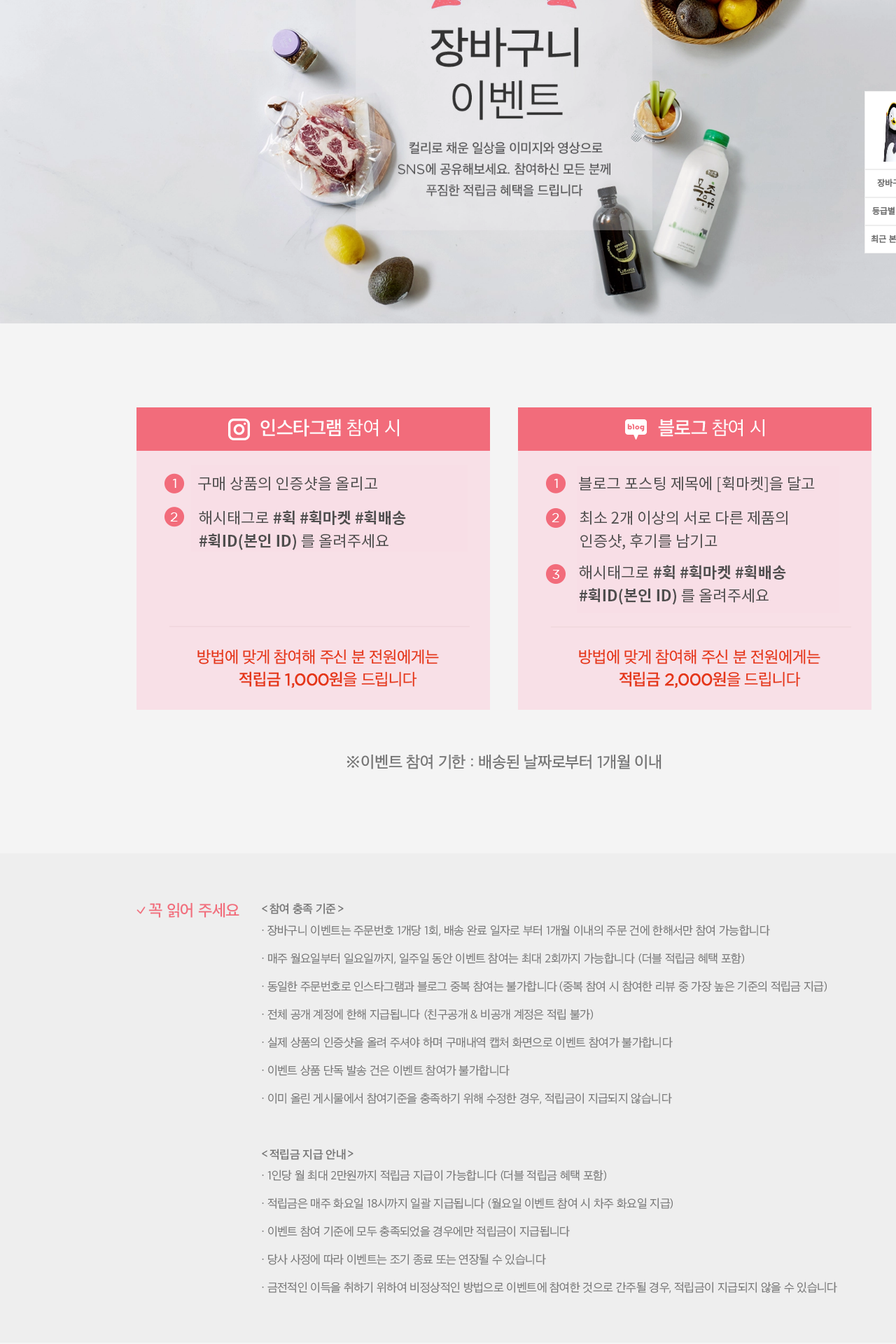
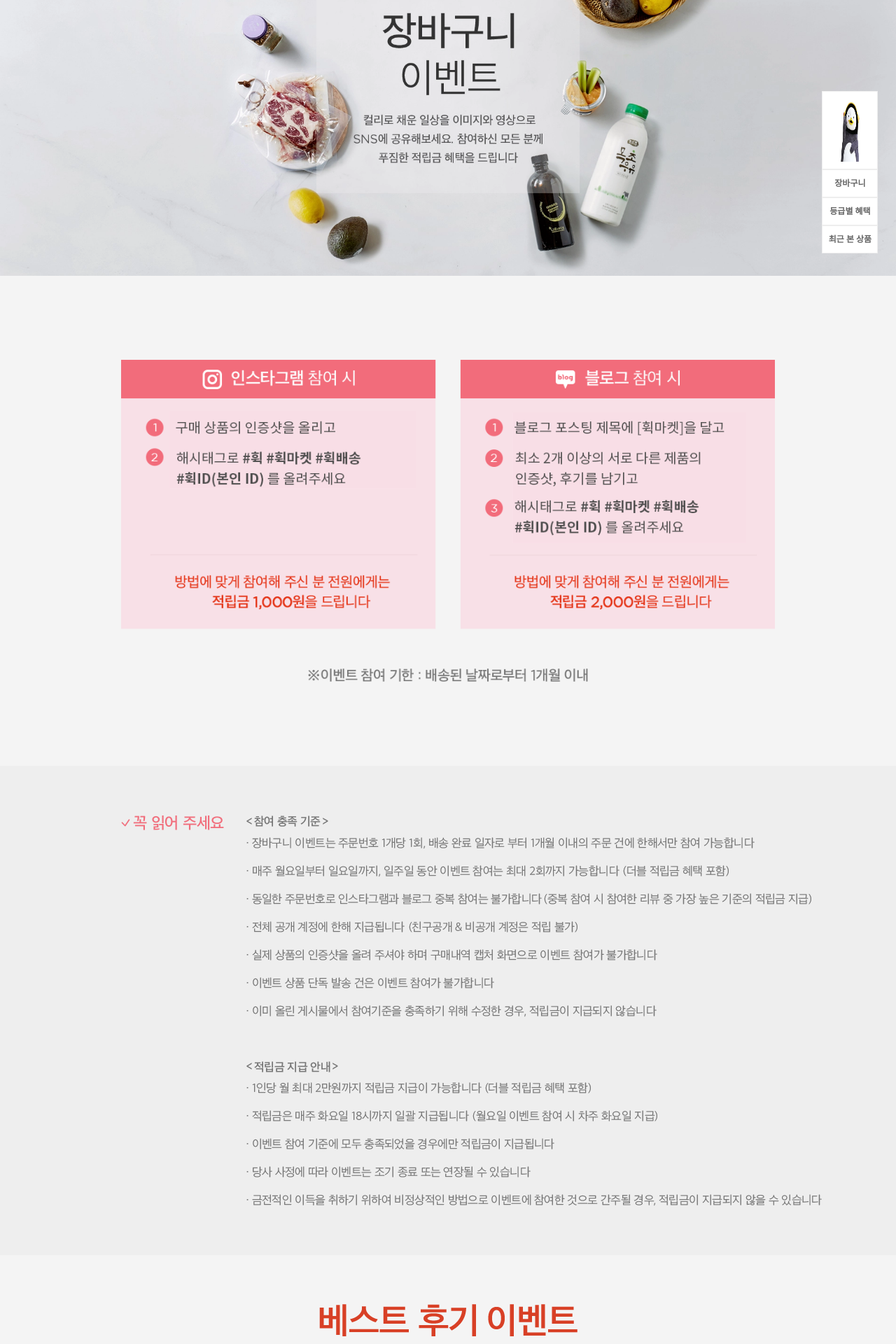
Before and after one commit to ha0git/HwigProject, a React (Create React App) app in the folder hwigproject-fe/: page /event in a window 1280 px wide. Shown: the part 340-2260 px from the top of the page at 70% size. Built offline with nearby package versions, Linux system fonts and the light colour scheme.

Commit message:
0402 font change

```diff
--- a/hwigproject-fe/src/GlobalStyles.js
+++ b/hwigproject-fe/src/GlobalStyles.js
@@ -7,7 +7,7 @@
 html, body, div, span, object, iframe,h1, h2, h3, h4, h5, h6, p, blockquote, pre, a, button, abbr, acronym, address, code,del,
 dfn, em, img, strong, sub, sup, dl, dt, dd, ol, ul, li, fieldset, form, label, legend,table, caption, tbody, tfoot, thead, tr, th,
 td ,hr {margin:0;padding:0;font-size:100%;box-sizing: border-box;}
-body {height:100%;min-height:100%;font-family:'Noto Sans Korean','Malgun Gothic','맑은고딕','돋움',dotum, sans-serif;font-size:16px;color:#737373;line-height:1.5}
+body {height:100%;min-height:100%;font-family:'Noto Sans Korean';font-size:16px;color:#737373;line-height:1.5}
 h1, h2, h3, h4, h5, h6 {font-weight:normal}
 ol, ul, li {list-style:none}
 table {width:100%; border-collapse:collapse;border-spacing:0}
@@ -19,7 +19,7 @@
 blockquote, q {quotes:none}
 caption, legend {overflow:hidden;visibility:hidden;position:absolute;width:0;height:0;padding:0;margin:0;font-size:0;text-indent:-100%;white-space:nowrap;z-index:-1}
 header, footer, section, article, aside, nav, hgroup, details, menu, figure, figcaption {display:block;box-sizing: border-box;}
-input, textarea, select, button {font-family:'Noto Sans Korean','Malgun Gothic','맑은고딕','돋움',dotum, sans-serif;font-size:16px;color:#919090;line-height:1.5;letter-spacing:0;vertical-align:middle; background:none; border:none;}
+input, textarea, select, button {font-family:'Noto Sans Korean';font-size:16px;color:#919090;line-height:1.5;letter-spacing:0;vertical-align:middle; background:none; border:none;}
 input, textarea {margin:0;padding:0}
 input[type="text"],input[type="email"],input[type="phone"],input[type="password"]{padding:0 10px;}
 textarea {resize:none; border:none; background:none; text-align:left; padding:10px;}
--- a/hwigproject-fe/src/MainComponents/Body.css
+++ b/hwigproject-fe/src/MainComponents/Body.css
@@ -1,3 +1,22 @@
+
+@media ( max-width: 1440px ) {
+    .crs img{
+        height: 370px;
+        width: auto;
+        margin-left: -270px;
+    }
+    .crs {
+        overflow: hidden;
+    }
+  }
+@media ( min-width: 1441px ) {
+    .crs img{
+        width: 100%;
+    }
+    .crs {
+        width: 100%;
+    }
+  }
 .main_list_goods {
     /* background-color:red; */
     height: 450px;
@@ -150,16 +169,6 @@
     width: 55px;
     height: 55px;
 }
-.crs img{
-    height: 370px;
-    width: auto;
-    margin-left: -230px;
-}
-.crs {
-    width: 100%;
-    height: 370px;
-    overflow: "hidden";
-}
 .main_goods_tit_d_menu{
     height: 200px;
 }
--- a/hwigproject-fe/src/MainComponents/BodyUp.js
+++ b/hwigproject-fe/src/MainComponents/BodyUp.js
@@ -10,7 +10,7 @@
 
     return (
         <>
-            <div>
+            <div className="main">
                 <div className="crsq">
                 <Carousel fade="true" interval="3000">
                 <Carousel.Item>
--- a/hwigproject-fe/src/MainComponents/Header.css
+++ b/hwigproject-fe/src/MainComponents/Header.css
@@ -90,9 +90,8 @@
 .floating{
     z-index: 10000;
     position: fixed;
-    right: 50%;
+    right: 2%;
     top: 470px;
-    margin-right: -675px;
     text-align:center;
     width: 80px;
     margin-bottom:10px;
--- a/hwigproject-fe/src/ProductComponents/Event.css
+++ b/hwigproject-fe/src/ProductComponents/Event.css
@@ -1,27 +1,27 @@
 .i1 {
-    width: 1440px;
+    width: 100%;
 }
 .i2 {
-    width: 1050px;
+    width: 100%;
 }
 .d2 {
     padding-top: 120px;
     padding-bottom: 120px;
-    width: 1050px;
+    width: 72.91%;
     margin: auto;
 }
 .b2 {
-    width: 1440px;
+    width: 100%;
     background-color: #f4f4f4;
 }
 .d3 {
     padding-top: 70px;
     padding-bottom: 70px;
-    width: 1050px;
+    width: 72.91%;
     margin: auto;
 }
 .b3 {
-    width: 1440px;
+    width: 100%;
     background-color: #eee;
 }
 .d4 {
@@ -31,17 +31,17 @@
     margin: auto;
 }
 .b4 {
-    width: 1440px;
+    width: 100%;
     background-color: #f4f4f4;
 }
 .d5 {
     padding-top: 70px;
     padding-bottom: 70px;
-    width: 1050px;
+    width: 72.91%;
     margin: auto;
 }
 .b5 {
-    width: 1440px;
+    width: 100%;
     margin-bottom: 40px;
     background-color: #eee;
 }
```
